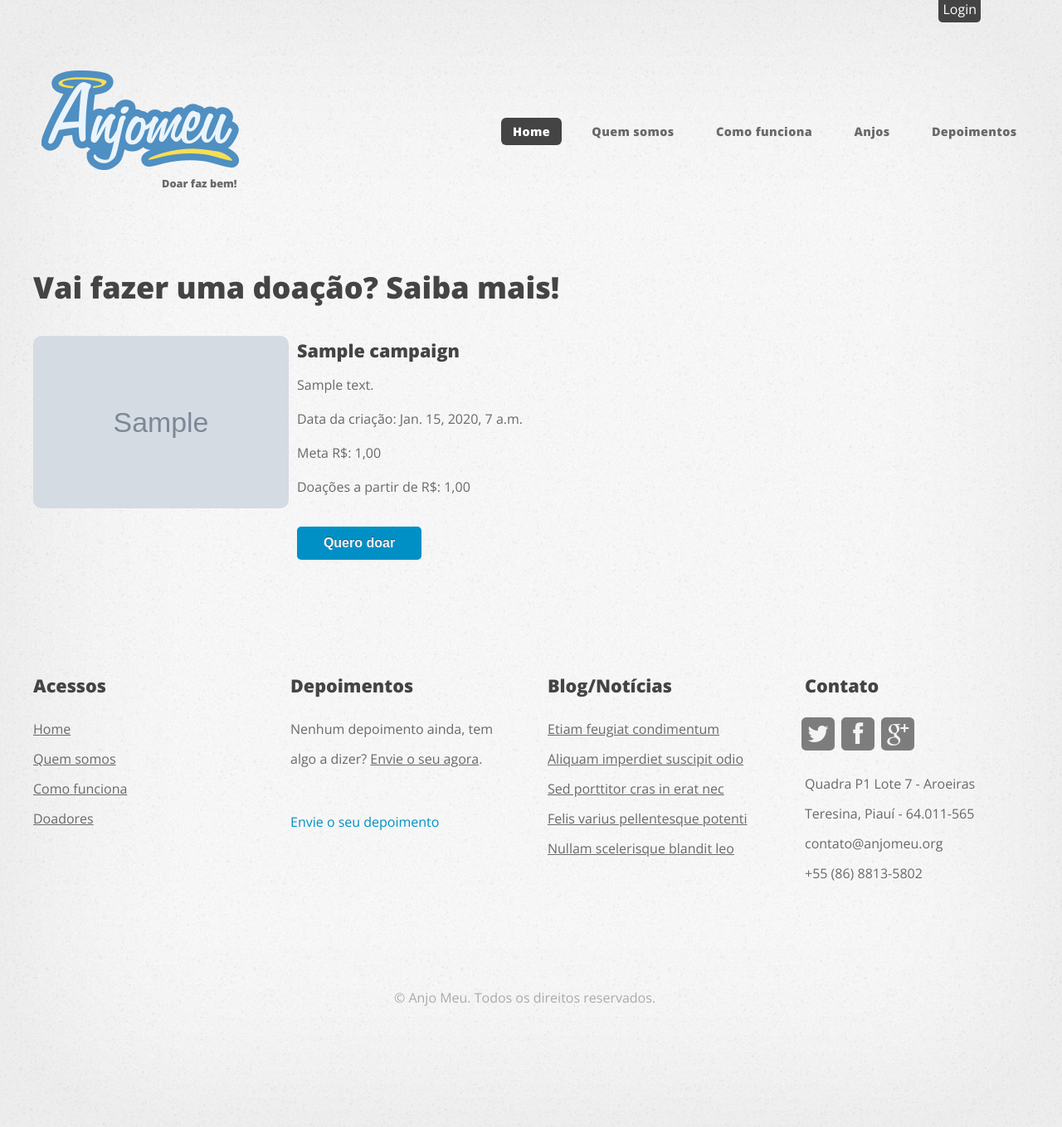
After one commit to fandrefh/AnjoMeu, a Django app: a page that uses anjo/campaign/templates/campaign/list_campaign_detais.html in a window 1280 px wide. The commit adds this page. Shown: the whole page at 83% size. Run offline with Django 3.2, Linux system fonts and the light colour scheme; tables that the repository leaves empty hold one stand-in row (values such as "Sample post"); grey boxes marked "Sample" are stand-in pictures; some libraries are stand-ins or nearby versions.

Commit message:
Campaign details

```diff
--- /dev/null
+++ b/anjo/campaign/templates/campaign/list_campaign_detais.html
@@ -0,0 +1,46 @@
+{% extends 'base.html' %}
+
+{% block title %}Detalhes da campanha | {{ block.super }}{% endblock title %}
+
+{% block content %}
+	<div class="container">
+		{% if camp_destails %}
+			<h2>Vai fazer uma doação? Saiba mais!</h2>
+			<section class="lc">
+				<div class="lc-img-details">
+					<img src="{{ camp_destails.image.url }}" width="308px" height="208px" alt="{{ camp_destails.title }}" title="{{ camp_destails.title }}">
+				</div>
+				<h3>{{ camp_destails.title }}</h3>
+				<p>{{ camp_destails.message }}</p>
+				<div class="camp-details">
+					<p>Data da criação: {{ camp_destails.created_at }}</p>
+					<p>Meta R$: {{ camp_destails.goal }}</p>
+					<p>Doações a partir de R$: {{ camp_destails.donations }}</p>
+					<!-- INICIO FORMULARIO BOTAO PAGSEGURO -->
+                    <!-- Declaração do formulário -->
+                    <form target="pagseguro" method="post"
+                        action="https://pagseguro.uol.com.br/v2/checkout/cart.html?action=add" accept-charset="ISO-8859-1" class="form-pgs">
+
+                        <!-- Campos obrigatórios -->
+                        <input type="hidden" name="receiverEmail" value="fandrefh@gmail.com">
+                        <input type="hidden" name="currency" value="BRL">
+
+                        <!-- Itens do pagamento (ao menos um item é obrigatório) -->
+                        <input type="hidden" name="itemId" value="{{ camp_destails.id }}">
+                        <input type="hidden" name="itemDescription" value="{{ camp_destails.title }}">
+                        <input type="hidden" name="itemAmount" value="{{ camp_destails.donations|cut:"," }}">
+                        <input type="hidden" name="itemQuantity" value="1">
+                        <input type="hidden" name="itemWeight" value="0">
+
+                        <!-- submit do form (obrigatório) -->
+                        <input type="submit" name="submit" class="btn-details" value="Quero doar">
+
+                    </form>
+                    <!-- FINAL FORMULARIO BOTAO PAGSEGURO -->
+				</div>
+			</section>
+		{% else %}
+			Desculpe, isso é constragedor, tente acessar a <a href="{% url 'home:homepage' %}">página principal.</a>
+		{% endif %}
+	</div>
+{% endblock content %}
--- a/anjo/campaign/urls.py
+++ b/anjo/campaign/urls.py
@@ -3,4 +3,5 @@ from django.conf.urls import patterns, url
 urlpatterns = patterns('anjo.campaign.views',
 	url(r'^criar-campanha/$', 'create_campaign', name='createcampaign'),
 	url(r'^lista-de-campanhas/$', 'list_campaign', name='listcampaign'),
+	url(r'^detalhes-da-campanha/(?P<id>\d+)/$', 'details', name='campaigndetails'),
 )
--- a/anjo/campaign/views.py
+++ b/anjo/campaign/views.py
@@ -1,5 +1,5 @@
 # coding: utf-8
-from django.shortcuts import render
+from django.shortcuts import render, get_object_or_404
 from django.contrib.auth.decorators import login_required
 from django.core.paginator import Paginator, EmptyPage, PageNotAnInteger
 
@@ -33,3 +33,7 @@ def list_campaign(request):
 	except EmptyPage:
 		list_campaign = paginator.page(paginator.num_pages)
 	return render(request, 'campaign/list_campaign.html', {'list_campaign': list_campaign})
+
+def details(request, id):
+	camp_destails = get_object_or_404(Campaign, id=id)
+	return render(request, 'campaign/list_campaign_detais.html', {'camp_destails': camp_destails})
--- a/anjo/core/static/css/style.css
+++ b/anjo/core/static/css/style.css
@@ -865,6 +865,30 @@ span a:hover {
 	float: left;
 	clear: both;
 }
+.lc-img-details img {
+	margin-right: 10px;
+	margin-bottom: 20px;
+	float: left;
+	border-radius: 10px;
+	-moz-border-radius: 10px;
+	-webkit-border-radius: 10px;
+	clear: both;
+}
+.camp-details {
+	margin-left: 318px;
+}
+.btn-details {
+	padding: 0;
+	width: 150px;
+	height: 40px;
+	background: #0090c5;
+	margin-top: 25px;
+	margin-bottom: 5px;
+	margin-left: 0px;
+	border: none;
+	font-weight: bold;
+	cursor: pointer;
+}
 .lc-img img {
 	border-radius: 10px;
 	-moz-border-radius: 10px;
@@ -909,3 +933,7 @@ input[image]:active {
 	font-weight: bold;
 	cursor: pointer;
 }
+.details {
+	margin-left: 55px;
+	font-size: 0.95em;
+}
--- a/anjo/core/templates/index.html
+++ b/anjo/core/templates/index.html
@@ -70,6 +70,7 @@
 
                                             </form>
                                             <!-- FINAL FORMULARIO BOTAO PAGSEGURO -->
+                                            <a href="{% url 'campaign:campaigndetails' c.id %}" class="details">Ver campanha</a>
                                         </div>
                                     </section>
                             </div>
```
